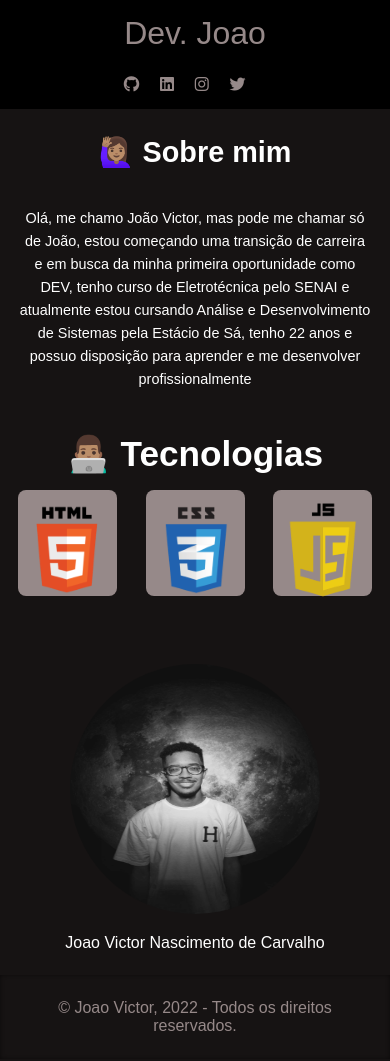
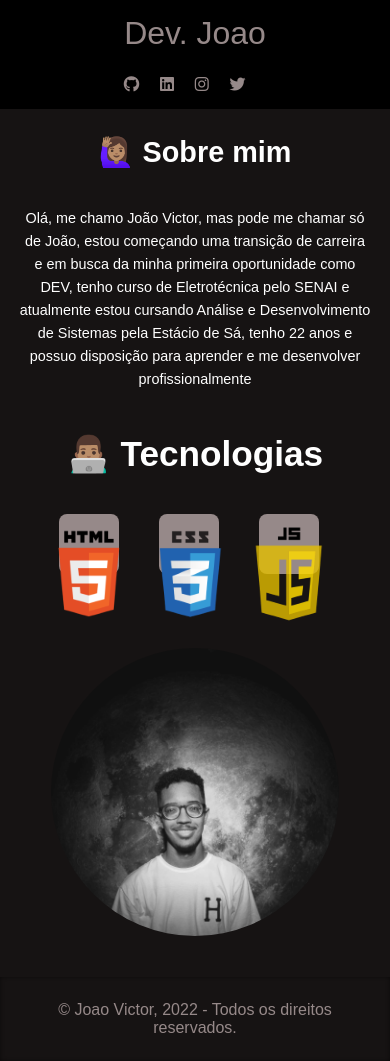
Before and after one commit to jvnc0107/portfolio, a plain HTML site: page index.html in a window 390 px wide. Drawn offline with Linux system fonts and the light colour scheme; a web font is replaced by a local one.

Commit message:
alteração em foto

```diff
--- a/css/header.css
+++ b/css/header.css
@@ -2,7 +2,6 @@
     background-color: #000000;
     padding: 15px;
     width: 100%;
-
     display: flex;
     align-items: center;
     justify-content: space-between;
--- a/css/main.css
+++ b/css/main.css
@@ -1,6 +1,6 @@
+@import url('https://fonts.googleapis.com/css2?family=Roboto:wght@500&display=swap');
 main {
     padding: 5%;
-
     display: flex;
     align-items: center;
     justify-content: space-between;
@@ -31,9 +31,9 @@ main .main-content .text p {
 
 /* cards */
 
-main .techs .cards-container {
-    display: flex;
-    align-items: center;
+.cards-container {
+    display: grid;
+    grid-template-columns: repeat(3, 100px);
 }
 
 main .techs .cards-container .card {
@@ -61,21 +61,47 @@ main .techs .cards-container .card:hover {
     box-shadow: 0px 0px 8px rgb(55, 121, 121);
 }
 
+.picture{
+    width: 95rem;
+    height: 25rem;
+    background-image: url("/img/techs/1111.jpg");
+    background-size: cover;
+    border-radius: 50%;
+    margin: 6%;
+    align-items: center;
+    display: flex;
+    justify-content: space-between;
+
+}
+.picture:hover .panel-name{
+    opacity: 1;
+    transition: all 0.5s;
+}
+.panel-name{
+    width: 100%;
+    margin-bottom: -30px;
+    opacity: 0;
+    align-self: flex-end;
+    text-align: center;
+}
+
+
+
 /* figure */
-
+/*
 main figure {
     display: flex;
     flex-direction: column;
     align-items: center;
     justify-content: center;
+    background-image: url("/img/techs/1111.jpg");
+
 }
 
 main figure img {
     width: 340px;
     height: 340px;
     border-radius: 195px;
-
-
     margin: 6%;
     cursor: pointer;
     border: 1px rgb(150, 137, 137);
@@ -84,4 +110,4 @@ main figure img {
 
 main figure img:hover {
     box-shadow: 0px 0px 6px rgb(55, 121, 121);
-}
+} */
--- a/css/responsive.css
+++ b/css/responsive.css
@@ -1,7 +1,6 @@
-@media (max-width: 1200px) {
+@media screen and (max-width: 1200px) {
     main {
         width: 100%;
-
         flex-direction: column;
         align-items: center;
         justify-content: center;
@@ -10,7 +9,6 @@
     .main-content {
         width: 100%;
         align-items: center;
-
         margin-bottom: 15%;
     }
 
@@ -25,18 +23,18 @@
 
     }
 
-    main .techs .cards-conteiner,
+    main .techs .cards-container,
     .main-content .text p {
         margin-top: 32px;
     }
+
 }
 
-@media (max-width: 700px) {
+@media screen and (max-width: 700px) {
     header {
         flex-direction: column;
         align-items: center;
         justify-content: center;
-
         text-align: center;
     }
 
@@ -52,7 +50,7 @@
         font-size: 1em;
     }
 
-    main .techs .cards-conteiner .card {
+    main .techs .cards-container .card {
         width: 60px;
         height: 60px;
     }
@@ -67,26 +65,38 @@
         height: 250px;
     }
 
+
 }
 
-@media (max-width: 1200px) {
+@media (min-width: 300px) and (max-width:1200px){
+    .picture {
+        width: 18rem;
+        height: 18rem;
+        background-image: url(/img/techs/1111.jpg);
+        background-size: cover;
+        border-radius: 50%;
+        margin: 6%;
+        display: flex;
+    }
+    .container{
+        text-align: justify;
+    }
+}
+@media screen and(max-width: 1200px) {
     footer {
         flex-direction: column;
         align-items: center;
         justify-content: center;
         font-size: 0.7em;
-
         text-align: center;
     }
 }
 
-@media (max-width: 700px) {
+@media screen and (max-width: 700px) {
     footer {
         flex-direction: column;
         align-items: center;
         justify-content: center;
-
-
         text-align: center;
     }
 }
--- a/index.html
+++ b/index.html
@@ -73,17 +73,19 @@
                         <a href="https://developer.mozilla.org/pt-BR/docs/Web/JavaScript" target="_blank"><img
                                 src="./img/techs/jslogo.png" alt="logo javascript"></a>
                     </div>
-
-
-
                 </div>
 
             </aside>
         </section>
-        <figure>
-            <img src="./img/techs/1111.jpg" alt="Imagem de Joao Victor">
+       <!--  <figure>
+             <img src="./img/techs/1111.jpg" alt="Imagem de Joao Victor">
             <figcaption>Joao Victor Nascimento de Carvalho</figcaption>
-        </figure>
+        </figure> -->
+        <div class="picture">
+            <div class="panel-name">
+                <p class="name">Joao Victor Nascimento de Carvalho</p>
+            </div>
+        </div>
         </section>
     </main>
     <footer>
```
